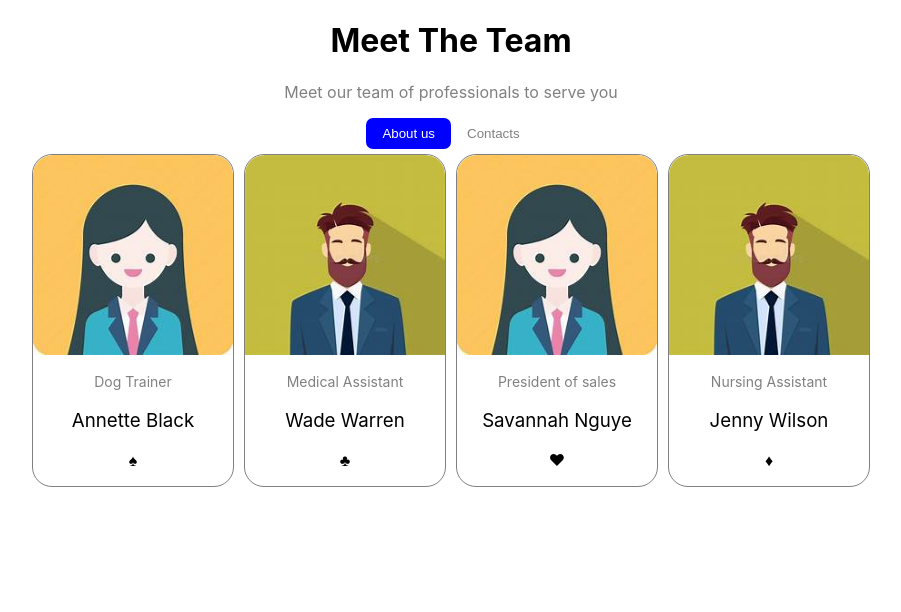
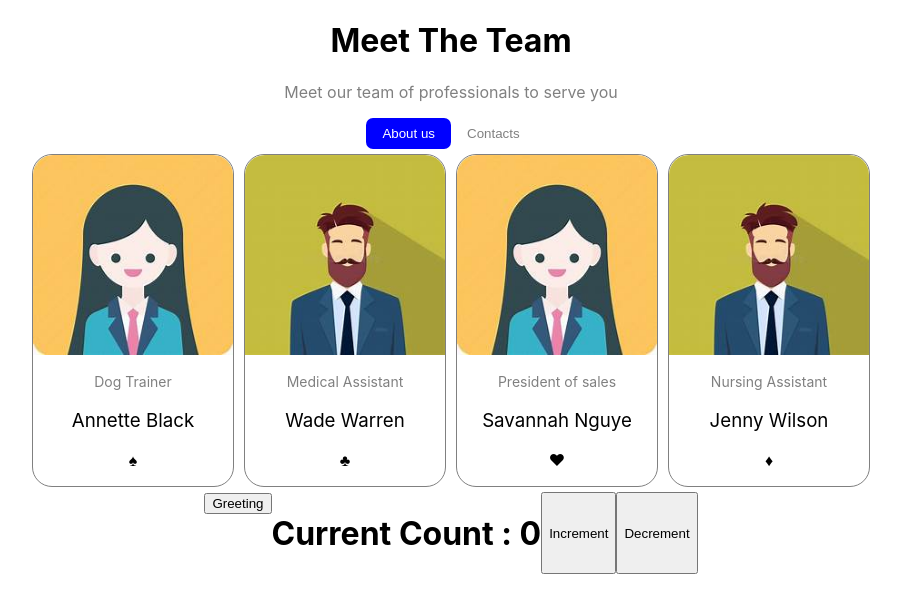
Before and after one commit to B-Jayree/Tta_React_Intro, a React (Create React App) app in the folder my-first-app/: page / in a window 1280 px wide. Shown: the top 612 px of the page, without its empty margins (189-1090 px from the left). Built offline with nearby package versions, Linux system fonts and the light colour scheme.

Commit message:
Week 10 Day 1

```diff
--- a/my-first-app/src/App.css
+++ b/my-first-app/src/App.css
@@ -13,7 +13,8 @@
 
         }
 
-         .main-container{
+         .main-container ,
+         .state-management{
             display: flex;
             justify-content: center;
         }
--- a/my-first-app/src/App.js
+++ b/my-first-app/src/App.js
@@ -6,6 +6,7 @@ import Heading from "./components/Heading";
 import Teams from "./components/Teams";
 import maleMember  from "./assets/male.jfif";
 import femaleMember  from "./assets/female.jfif";
+import StateManagement from './components/StateManagement';
 
 
 function App() {
@@ -39,6 +40,7 @@ function App() {
     <div className="App">
       <Heading/>
       <Teams members={memberList}/>
+      <StateManagement/>
 
         {/* <Functional/>
         <ClassComp/> */}
--- /dev/null
+++ b/my-first-app/src/components/StateManagement.jsx
@@ -0,0 +1,18 @@
+import React, {useState} from 'react'
+
+export default function StateManagement() {
+    const handleClick = () => {
+        alert('You clicked the button')
+    }
+    const [count,setCount] = useState(0)
+  return (
+    <div className='state-management'>
+        <div>
+            <button onClick={handleClick}>Greeting</button>
+        </div>
+        <h1>Current Count : <strong>{count}</strong></h1>
+        <button onClick={() => setCount(count + 1)}>Increment</button>
+        <button onClick={() => setCount(count - 1)}>Decrement</button>
+    </div>
+  )
+}
```
